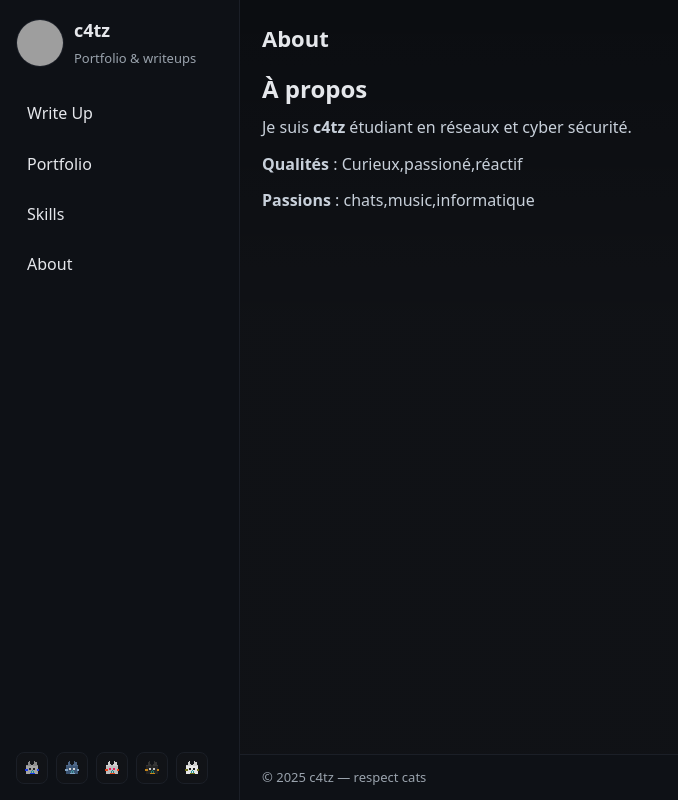
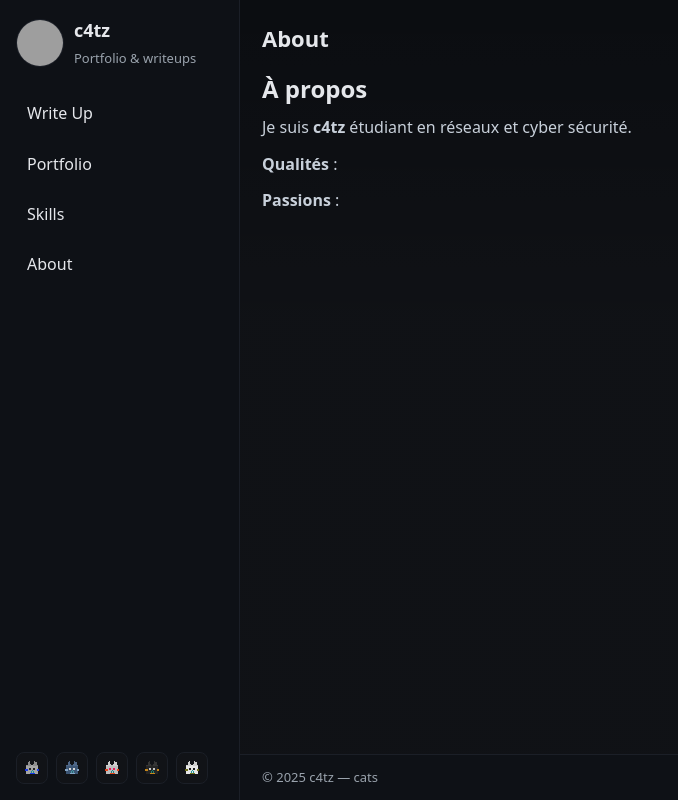
Before and after one commit to c4tzzz/Me, a plain HTML site: page about.html in a window 1280 px wide. Shown: the whole page, without its empty margins (0-678 px from the left). Drawn offline with Linux system fonts and the light colour scheme; grey boxes are pictures that could not be loaded.

Commit message:
Revise qualities and passions in about.html
Updated qualities and passions sections to remove specific traits.

```diff
--- a/about.html
+++ b/about.html
@@ -66,12 +66,12 @@
           <h2>À propos</h2>
           <p>Je suis <strong>c4tz</strong> étudiant en réseaux et cyber sécurité.</p>
 
-          <p><strong>Qualités</strong> : Curieux,passioné,réactif </p>
-          <p><strong>Passions</strong> : chats,music,informatique </p>
+          <p><strong>Qualités</strong> : </p>
+          <p><strong>Passions</strong> :  </p>
         </section>
       </main>
 
-      <footer class="footer">© 2025 c4tz — respect cats</footer>
+      <footer class="footer">© 2025 c4tz —  cats</footer>
     </div>
   </div>
 
```
